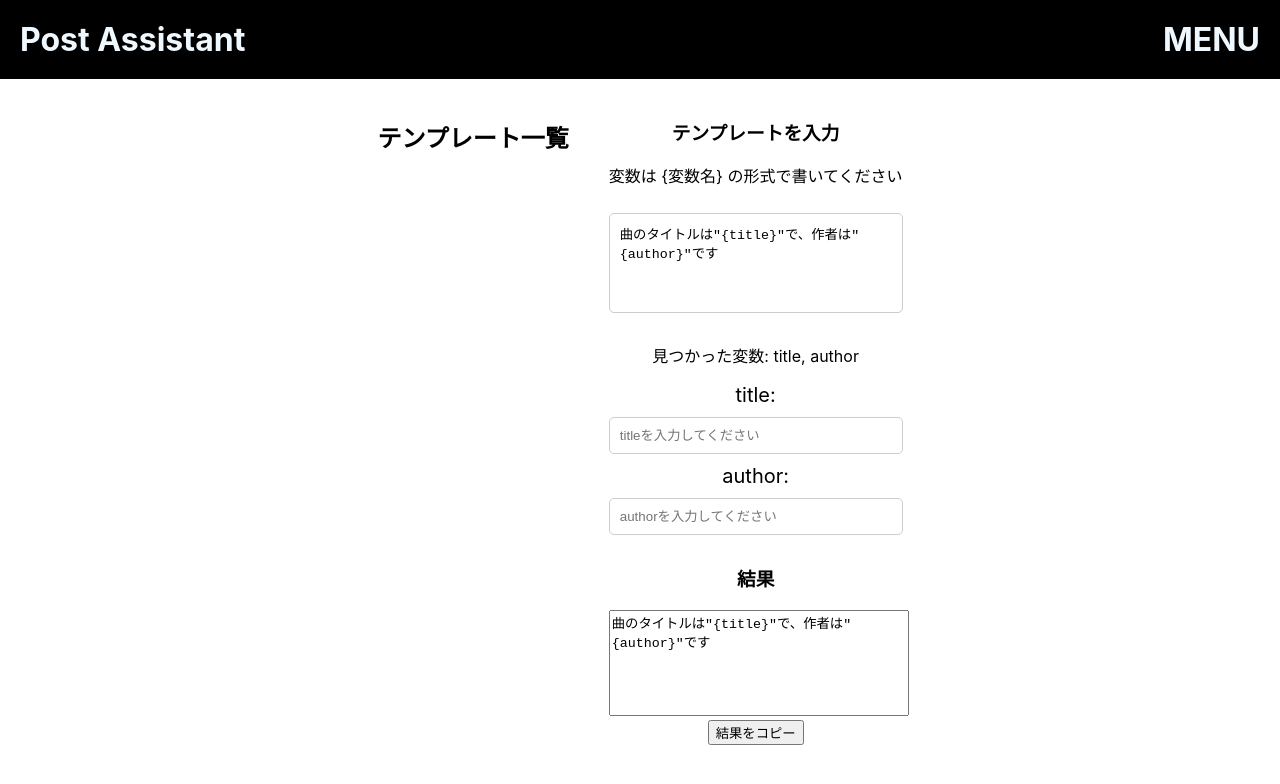
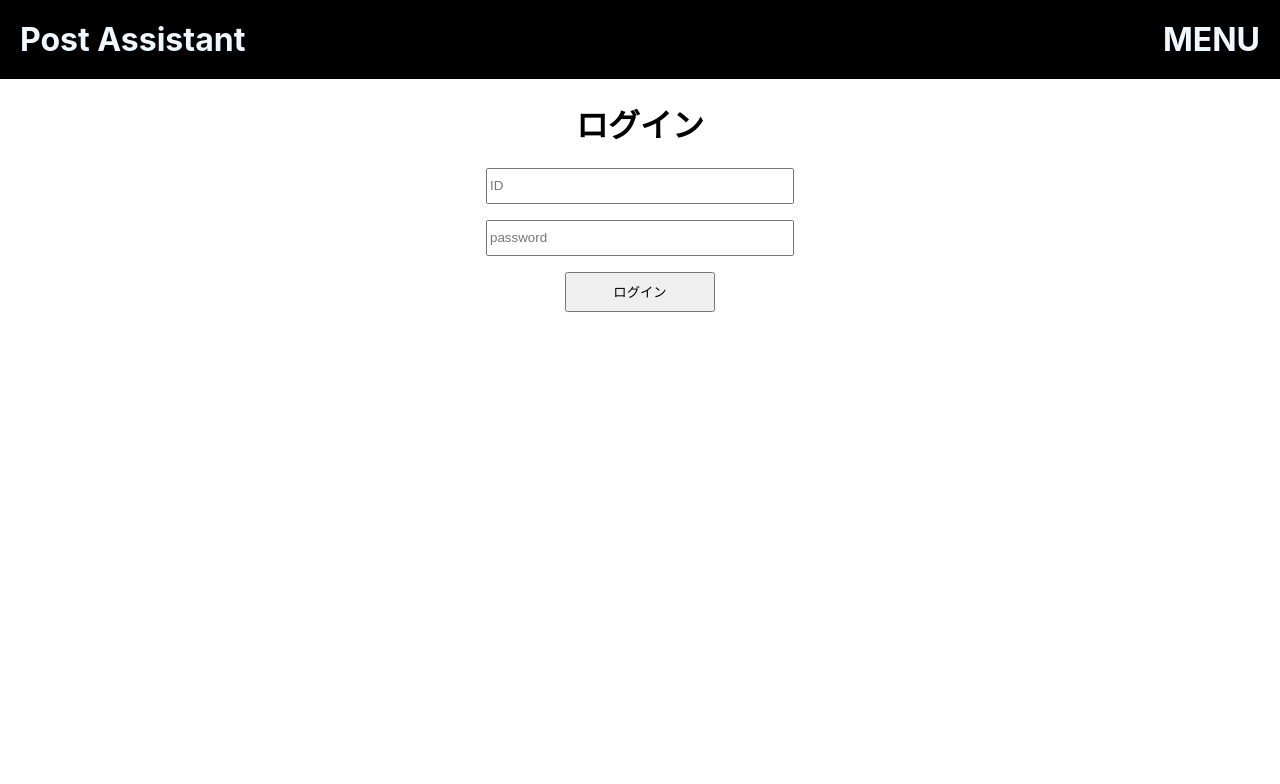
Before and after one commit to Ryodayodayo/PostAssistant, a React (Create React App) app: page /login in a window 1280 px wide. Shown: the top 784 px of the page. Built offline with nearby package versions, Linux system fonts and the light colour scheme.

Commit message:
ルーティング追加

```diff
--- a/package.json
+++ b/package.json
@@ -11,8 +11,10 @@
     "@types/node": "^16.18.126",
     "@types/react": "^19.1.6",
     "@types/react-dom": "^19.1.6",
+    "firebase": "^11.9.1",
     "react": "^19.1.0",
     "react-dom": "^19.1.0",
+    "react-router-dom": "^7.6.2",
     "react-scripts": "5.0.1",
     "typescript": "^4.9.5",
     "web-vitals": "^2.1.4"
--- a/src/App.tsx
+++ b/src/App.tsx
@@ -1,14 +1,17 @@
 import React from 'react';
 import './App.css';
+import { BrowserRouter, Routes, Route } from "react-router-dom";
 import Home from './pages/Home';
 import Login from './pages/Login' ;
 
 function App() {
   return (
-    <div className="App">
-      {/*<Login />*/}
-      <Home />
-    </div>
+    <BrowserRouter>
+      <Routes>
+        <Route path = "/" element = {<Home />}/>
+        <Route path="/login" element={<Login />} />
+      </Routes>
+    </BrowserRouter>
   );
 }
 
--- a/src/components/LoginForm.tsx
+++ b/src/components/LoginForm.tsx
@@ -76,10 +76,10 @@ const LoginForm = () => {
     };
 
     return (
-        <div>
+        <div className = {styles.container}>
             <h1>ログイン</h1>
 
-            <div className = {styles.container}>
+            <div>
                 <input
                     className = {styles.field}
                     value = {id}
@@ -92,7 +92,7 @@ const LoginForm = () => {
                  )}
             </div>
 
-            <div className = {styles.container}>
+            <div>
                 <input
                     className = {styles.field}
                     value = {password}
--- a/src/components/TemplateEditor.tsx
+++ b/src/components/TemplateEditor.tsx
@@ -66,7 +66,7 @@ const TemplateEditor  = () => {
   return (
     <div>
       <div>
-        <h3>テンプレートを入力</h3>
+        <h2>テンプレートを入力</h2>
         <p>
           変数は {`{変数名}`} の形式で書いてください
         </p>
```
Also changed, not shown: firebaseConfig.ts (added), 1 other file (tests, documents, lock files or other folders).
